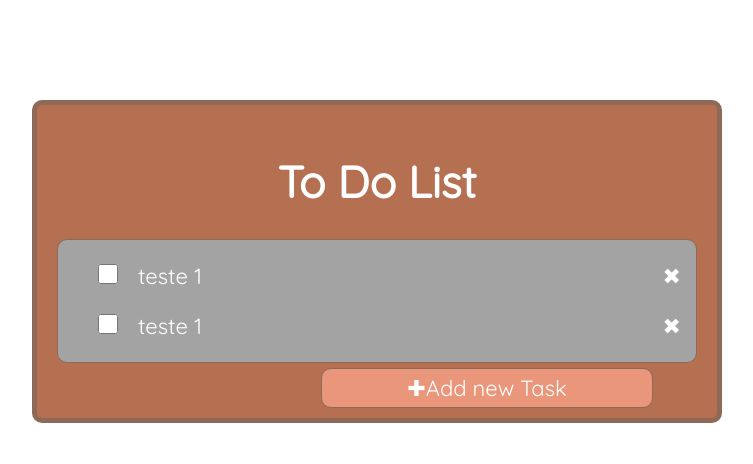
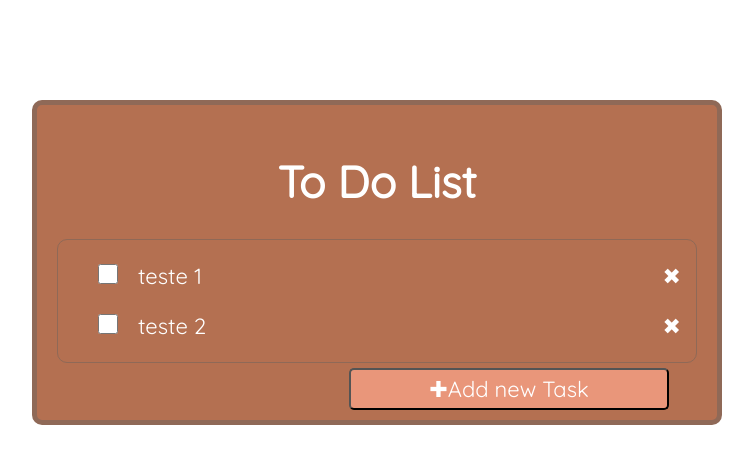
Before and after one commit to LucasDias09/LucasDias09-React_ToDo_List, a React (Create React App) app in the folder react_challenger/: page / in a window 1280 px wide. Shown: the top 464 px of the page, without its empty margins (263-1016 px from the left). Built offline with nearby package versions, Linux system fonts and the light colour scheme.

Commit message:
Adicionar scroll bar +  inline cross after check

```diff
--- a/react_challenger/src/components/ToDoList.css
+++ b/react_challenger/src/components/ToDoList.css
@@ -18,21 +18,51 @@ body{
     list-style-type: none;
     border-collapse: collapse;
 }
+.toDoContent{
+    overflow-y: auto;
+    max-height:10vh;
+}
+.toDoContent::-webkit-scrollbar-track {
+  box-shadow: inset 0 0 6px #8f6957 ;
+  border-radius: 10px;
+  background-color: #b47051;
+  margin-right: 5px;
+}
+.toDoContent::-webkit-scrollbar {
+  width: 14px;
+}
+.toDoContent::-webkit-scrollbar-thumb {
+  border-radius: 10px;
+  box-shadow: inset 0 0 6px  #8f6957;
+  background-color: #6d432f;
+}
 li{
     border: solid #8f6957 1px;
-    background-color:#a3a3a3;
+    background-color:#b47051;
     border-radius: 10px;
     display: list-item;
 }
 
-/* Add Task */
-li:last-child{
+
+button{
     background-color: #e9967a;
     width: 50%;
     margin-left: 12em;
     margin-top: 5px;
-    border-radius: solid white 2px;
+    border-radius: 5px;
     padding: 5px;
+    border-radius: 5px;
+    font-size: 22px;
+    color: white;
+    font-family: Quicksand, sans-serif;
+    transition: all 0.3s ease-in;
+    user-select: none;
+}
+button:hover{
+    background-color: rgba(255, 255, 255, 0.9);
+   cursor: pointer;
+   color: #8f6957;
+
 }
 .spanCross{
     float: right;
@@ -40,7 +70,9 @@ li:last-child{
 }
 ul{
     text-align: left;
-
+}
+input[type=checkbox]:checked + span{
+  text-decoration: line-through green;
 }
 input[type="checkbox"] {
     width:20px;
--- a/react_challenger/src/components/ToDoList.tsx
+++ b/react_challenger/src/components/ToDoList.tsx
@@ -8,27 +8,27 @@ function ToDoList() {
         <h1>To Do List</h1>
       </div>
       <li>
-        <label>
         <ul>
           <div className="toDoContent">
             <input type="checkbox" className="checkbox" />
-              teste 1<span className="spanCross">&#10006;</span>
+            <span>teste 1</span>
+            <span className="spanCross">&#10006;</span>
           </div>
         </ul>
         <ul>
           <div className="toDoContent">
             <input type="checkbox" className="checkbox" />
-              teste 1<span className="spanCross">&#10006;</span>
+            <span>teste 2</span>
+            <span className="spanCross">&#10006;</span>
           </div>
         </ul>
-        </label>
       </li>
-      <li>
-        <span>&#10010;</span>
-        Add new Task
-      </li>
+      <button>
+        <span>&#10010;Add new Task </span>
+      </button>
     </div>
   );
 }
 
 export default ToDoList;
+//  commit -m 'React App Create and add ToDo List component with html and css'
```
Lines whose indentation alone changed are shown as unchanged.
